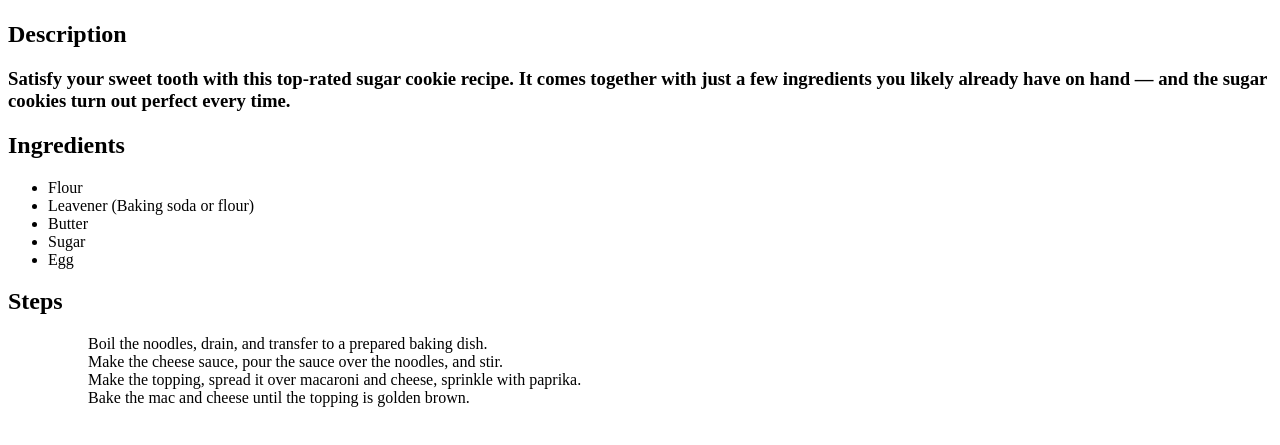
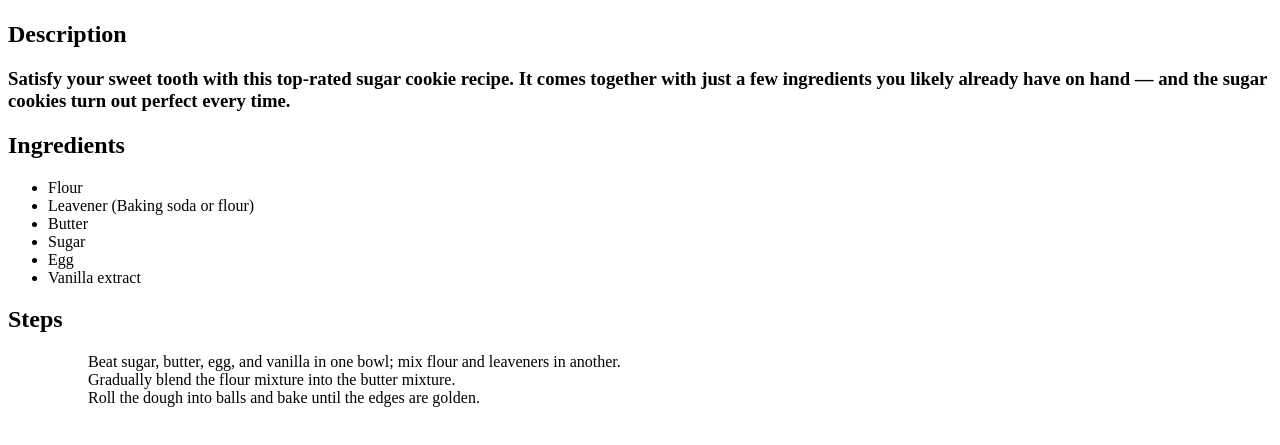
Before and after one commit to caroarc/odin-recipes, a plain HTML site: page recipes/sugarcookies.html in a window 1280 px wide. Shown: the part 99-544 px from the top of the page. Drawn offline with Linux system fonts and the light colour scheme.

```diff
--- a/recipes/sugarcookies.html
+++ b/recipes/sugarcookies.html
@@ -16,13 +16,13 @@
                 <li>Butter</li>
                 <li>Sugar</li>
                 <li>Egg</li>
+                <li>Vanilla extract</li>
             </ul>
             <h2>Steps</h2>
             <ul>
-                <ol>Boil the noodles, drain, and transfer to a prepared baking dish.</ol>
-                <ol>Make the cheese sauce, pour the sauce over the noodles, and stir.</ol>
-                <ol>Make the topping, spread it over macaroni and cheese, sprinkle with paprika.</ol>
-                <ol>Bake the mac and cheese until the topping is golden brown.</ol>
+                <ol>Beat sugar, butter, egg, and vanilla in one bowl; mix flour and leaveners in another.</ol>
+                <ol>Gradually blend the flour mixture into the butter mixture.</ol>
+                <ol>Roll the dough into balls and bake until the edges are golden.</ol>
             </ul>
 
     </body>
```
Also changed, not shown: index.html (+3 -3 lines).
